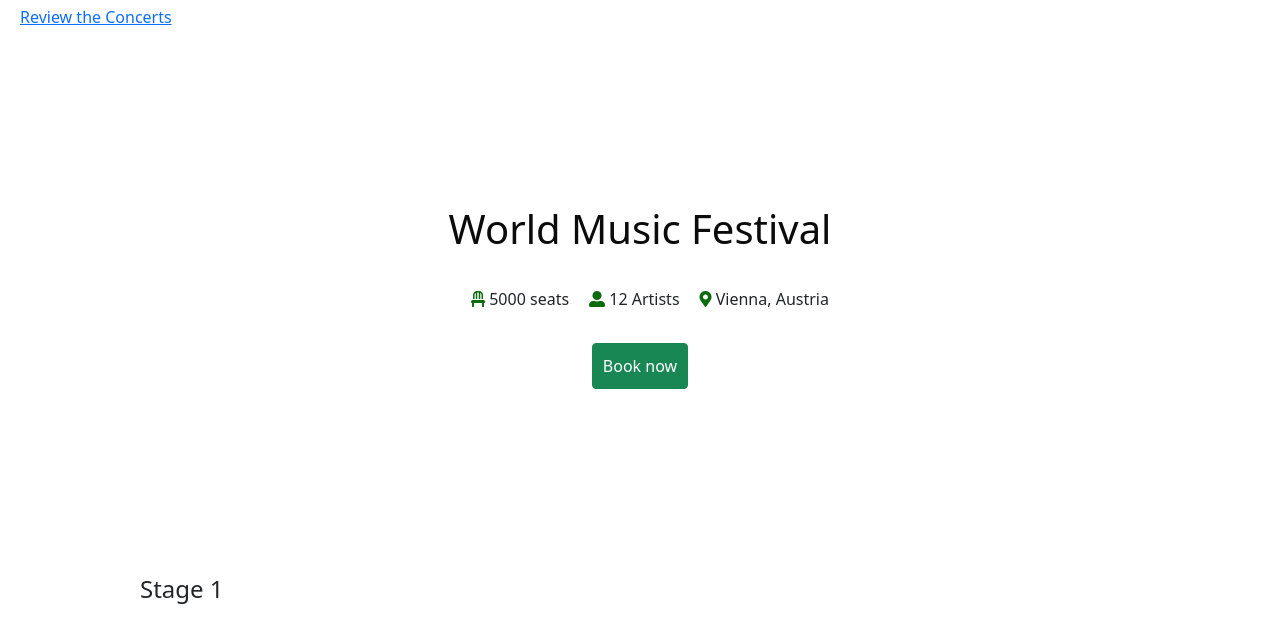
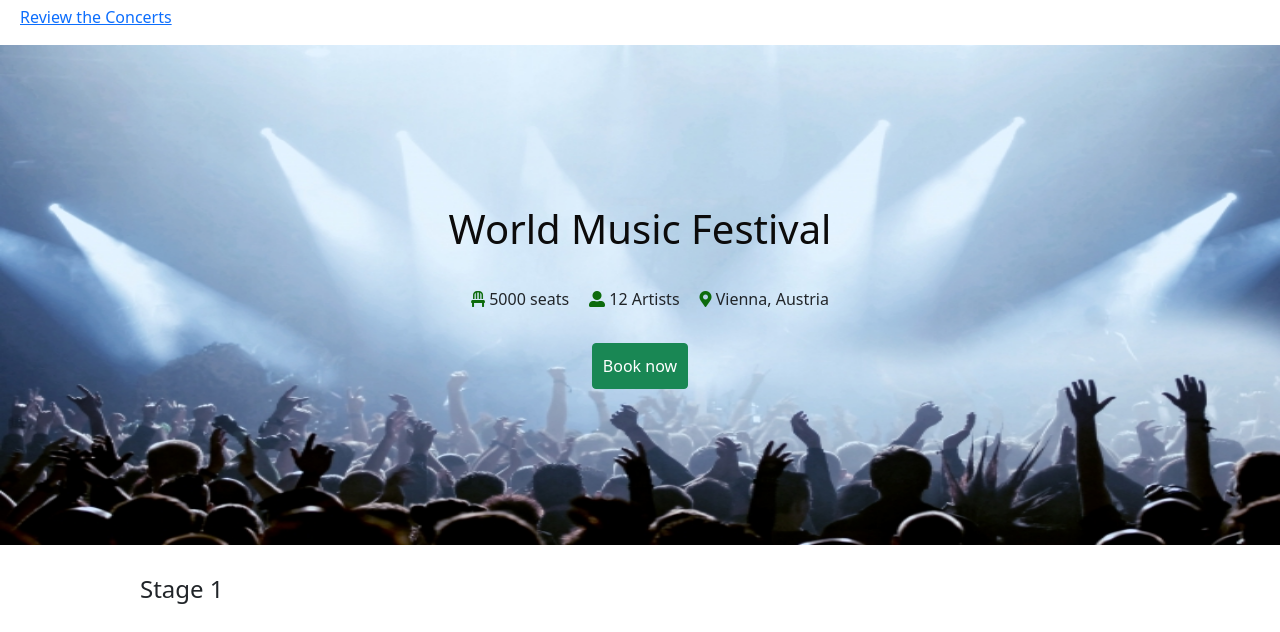
Before and after one commit to dawityab/FE15-CR3-Dawit-Mehari, a plain HTML site: page index.html in a window 1280 px wide. Shown: the part 121-753 px from the top of the page. Drawn offline with nearby package versions, Linux system fonts and the light colour scheme; the site is published under a folder, as on GitHub Pages, so addresses that start at the root find nothing; a web font is replaced by a local one.

Commit message:
hero image commited

```diff
--- a/css/style.css
+++ b/css/style.css
@@ -10,7 +10,7 @@
 }
  /* Start Hero section style */
 .bg-image {
-    background-image: url('/image/hero-image.jpeg');
+    background-image: url('../image/hero-image.jpeg');
     background-repeat: no-repeat;
     background-size: 100% 100%;
     height: 500px;
```
